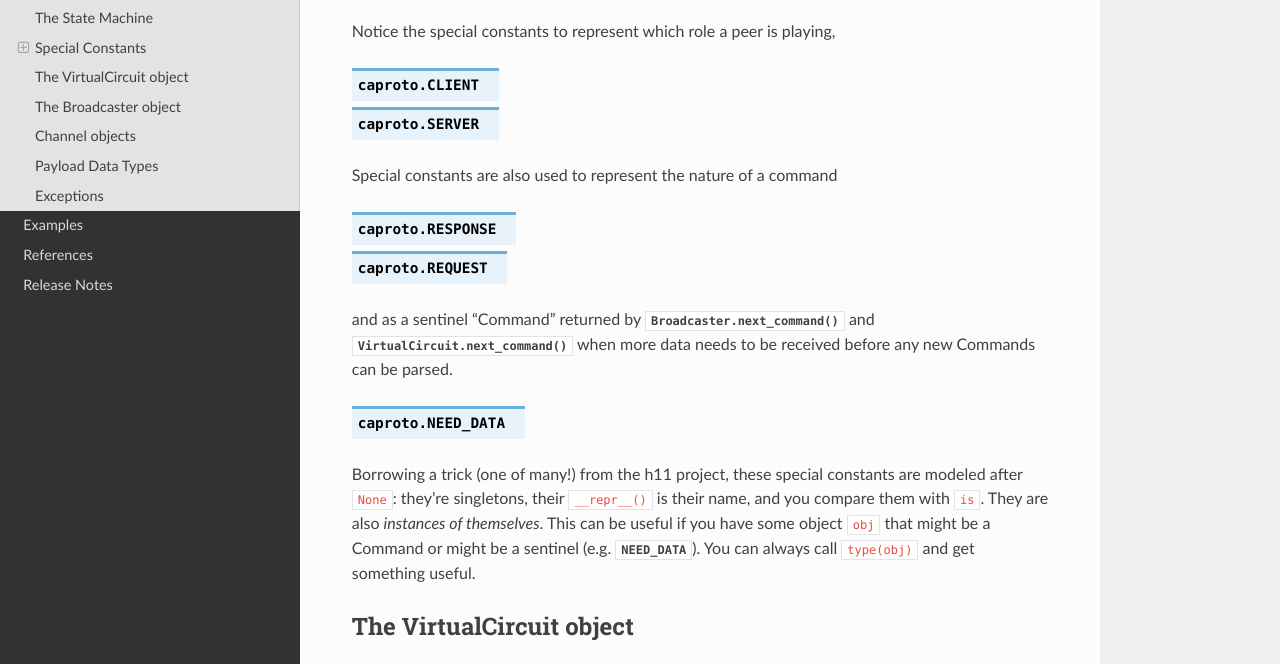
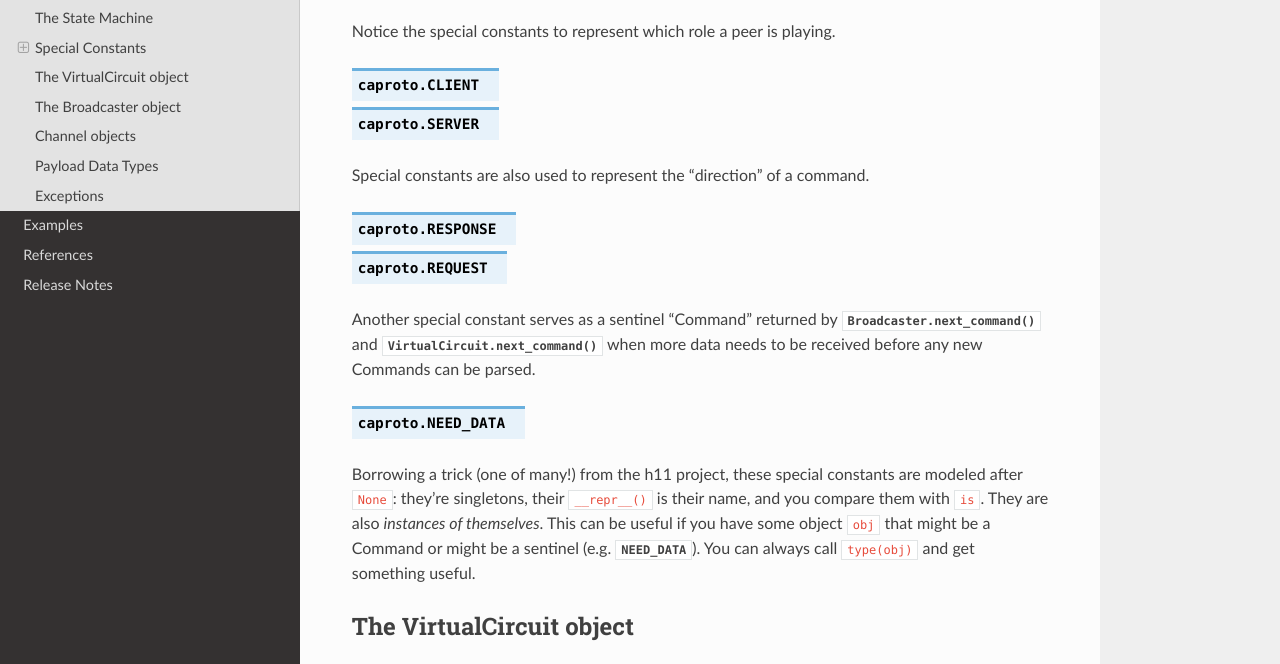
Before and after one commit to caproto/caproto, a Sphinx documentation site: the page built from doc/source/api.rst, in a window 1280 px wide and 900 px high, scrolled down 7499 px, cut to the strip 236-900 px from the top of the window. Built offline with Sphinx 7.4.7 and the Read the Docs theme 2.0.0, drawn with Linux system fonts in a browser that asks for light colours.

Commit message:
DOC: More links, copy edits, explanation.

```diff
--- a/doc/source/api.rst
+++ b/doc/source/api.rst
@@ -171,19 +171,19 @@
 
     circuit.states[caproto.SERVER] is caproto.SEND_VERSION_RESPONSE
 
-Notice the special constants to represent which role a peer is playing,
+Notice the special constants to represent which role a peer is playing.
 
 .. data:: CLIENT
           SERVER
 
-Special constants are also used to represent the nature of a command
+Special constants are also used to represent the "direction" of a command.
 
 .. data:: RESPONSE
           REQUEST
 
-and as a sentinel "Command" returned by :meth:`Broadcaster.next_command` and
-:meth:`VirtualCircuit.next_command` when more data needs to be received
-before any new Commands can be parsed.
+Another special constant serves as a sentinel "Command" returned by
+:meth:`Broadcaster.next_command` and :meth:`VirtualCircuit.next_command` when
+more data needs to be received before any new Commands can be parsed.
 
 .. data:: NEED_DATA
 
@@ -191,7 +191,7 @@
 are modeled after ``None``: they’re singletons, their ``__repr__()`` is
 their name, and you compare them with ``is``.  They are also *instances of
 themselves*. This can be useful if you have some object ``obj`` that might be a
-Command or might be a sentinel (e.g. :data:`NEED_DATA`). You can always call
+Command or might be a sentinel (e.g. :class:`NEED_DATA`). You can always call
 ``type(obj)`` and get something useful.
 
 The VirtualCircuit object
@@ -286,7 +286,7 @@
 All exceptions directly raised by caproto inherit from :class:`CaprotoError`.
 
 Errors like :class:`CaprotoKeyError` inherit from both :class:`CaprotoError`
-and the built-in Python `KeyError`.
+and the built-in Python :class:`KeyError`.
 
 The only special exceptions raised by caproto are :class:`LocalProtocolError`
 and :class:`RemoteProtocolError`. These inherit from
```
Also changed, not shown: doc/source/basics.rst (+42 -25 lines), doc/source/index.rst (+6 -4 lines).
